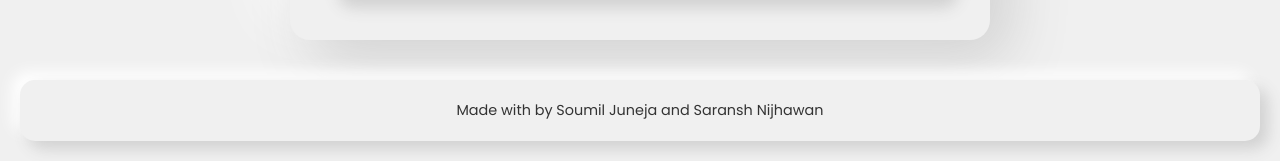
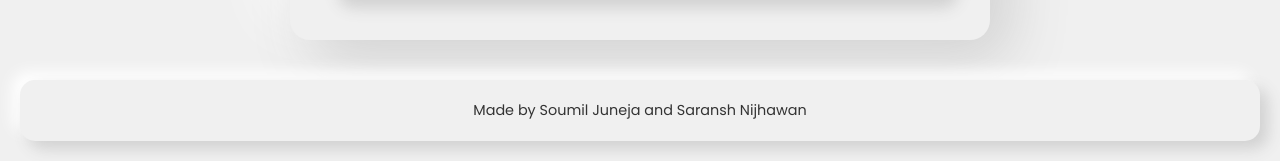
Before and after one commit to soumil-juneja/Zomato-ETA, a Flask app: page / in a window 1280 px wide. Shown: the part 1431-1592 px from the top of the page. Run offline with Flask 3, Linux system fonts and the light colour scheme; parts of the project's set-up code (start-up, migrations or seed data) failed here and were passed over.

Commit message:
correcting footer

```diff
--- a/templates/index.html
+++ b/templates/index.html
@@ -385,7 +385,7 @@
         {% endif %}
     </div>
     <footer>
-        Made with by Soumil Juneja and Saransh Nijhawan
+        Made by Soumil Juneja and Saransh Nijhawan
     </footer>
 </body>
 </html>
```
